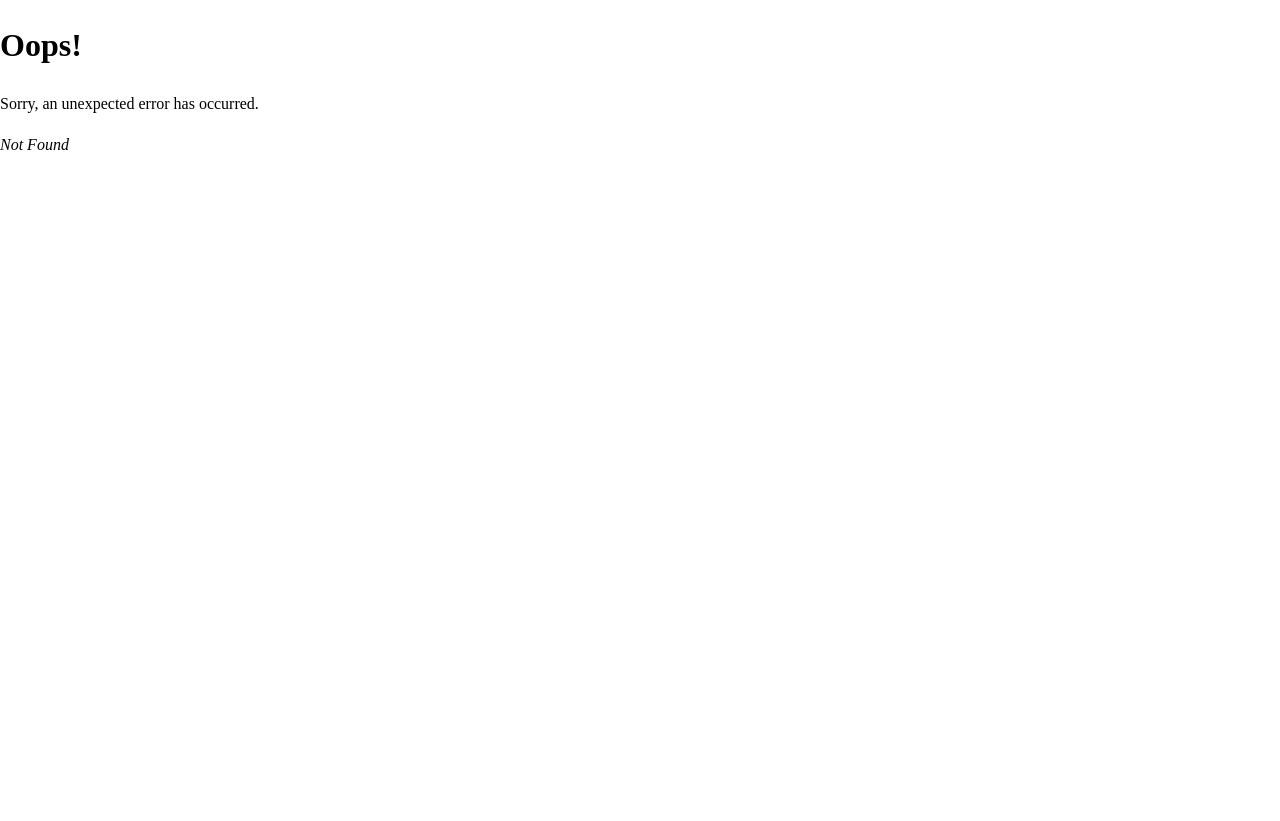
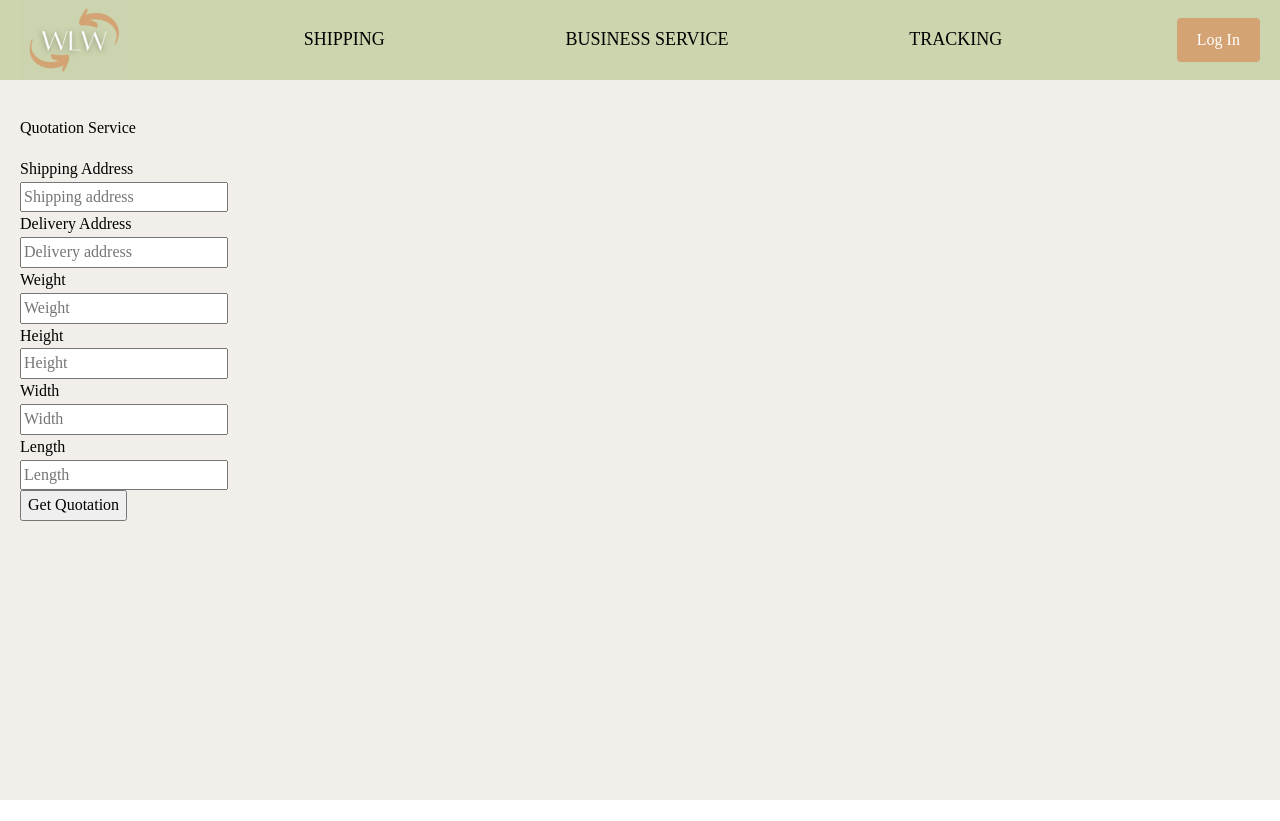
Before and after one commit to cristina-trofimov/WLW_soen343, a React (Vite) app in the folder frontend/: page /quote in a window 1280 px wide. Before the commit this address had no page. After the commit the page ends 800 px from the top, so only its background shows below. Built offline with nearby package versions, Linux system fonts and the light colour scheme.

Commit message:
functional adress locator but distance dosent work yet

```diff
--- a/frontend/package.json
+++ b/frontend/package.json
@@ -29,6 +29,7 @@
     "globals": "^15.9.0",
     "typescript": "^5.5.3",
     "typescript-eslint": "^8.0.1",
+    "use-places-autocomplete": "^4.0.1",
     "vite": "^5.4.1"
   }
 }
--- a/frontend/src/main.tsx
+++ b/frontend/src/main.tsx
@@ -8,6 +8,7 @@ import Layout from './routes/Layout'
 import ErrorPage from './pages/ErrorPage'
 import HomePage from './pages/HomePage'
 import LoginPage from './pages/LoginPage'
+import QuotationPage from "./pages/QuotationPage.tsx";
 
 
 const router = createBrowserRouter([
@@ -25,6 +26,11 @@ const router = createBrowserRouter([
       {
         path: "home",
         element: <HomePage />,
+
+      },
+        {
+        path: "quote",
+        element: <QuotationPage />,
 
       },
       {
--- /dev/null
+++ b/frontend/src/pages/QuotationPage.tsx
@@ -0,0 +1,139 @@
+import { useState, ChangeEvent } from 'react';
+import axios from 'axios';
+
+// Define the type for a suggestion object
+type Suggestion = {
+    display_name: string;
+    lat: string;
+    lon: string;
+};
+
+const QuotationPage = () => {
+    const [shippingAddress, setShippingAddress] = useState('');
+    const [deliveryAddress, setDeliveryAddress] = useState('');
+    const [shippingCoords, setShippingCoords] = useState<[number, number] | null>(null);
+    const [deliveryCoords, setDeliveryCoords] = useState<[number, number] | null>(null);
+    const [suggestions, setSuggestions] = useState<Suggestion[]>([]);
+    const [distance, setDistance] = useState<string | null>(null);
+
+    // Fetch address suggestions and update coordinates
+    const handleAddressChange = async (
+        e: ChangeEvent<HTMLInputElement>,
+        setAddress: React.Dispatch<React.SetStateAction<string>>,
+        setCoords: React.Dispatch<React.SetStateAction<[number, number] | null>>
+    ) => {
+        const query = e.target.value;
+        setAddress(query);
+
+        if (query.length > 2) {
+            try {
+                const response = await axios.get(`https://nominatim.openstreetmap.org/search?format=json&q=${query}`);
+                setSuggestions(response.data);
+
+                // Optional: clear coordinates when a new search starts
+                setCoords(null);
+            } catch (error) {
+                console.error("Error fetching address suggestions:", error);
+            }
+        } else {
+            setSuggestions([]);
+        }
+    };
+
+    // Handle selection of an address suggestion
+    const handleSelectSuggestion = (
+        suggestion: Suggestion,
+        setAddress: React.Dispatch<React.SetStateAction<string>>,
+        setCoords: React.Dispatch<React.SetStateAction<[number, number] | null>>
+    ) => {
+        setAddress(suggestion.display_name);
+        setCoords([parseFloat(suggestion.lat), parseFloat(suggestion.lon)]);
+        setSuggestions([]);
+    };
+
+    // Calculate the distance between two coordinates
+    const calculateDistance = async () => {
+        if (shippingCoords && deliveryCoords) {
+            const apiKey = '5b3ce3597851110001cf6248f835839e4a72421881fa97ad83367c9d'; // Replace with your OpenRouteService API key
+            const url = `https://api.openrouteservice.org/v2/matrix/driving-car`;
+
+            try {
+                const response = await axios.post(url, {
+                    locations: [shippingCoords, deliveryCoords],
+                    metrics: ["distance"]
+                }, {
+                    headers: {
+                        Authorization: apiKey,
+                        "Content-Type": "application/json",
+                    },
+                });
+
+                const distanceInMeters = response.data.distances[0][1];
+                setDistance((distanceInMeters / 1000).toFixed(2) + " km");
+            } catch (error) {
+                console.error("Error calculating distance:", error);
+                setDistance("Error calculating distance");
+            }
+        }
+    };
+
+    return (
+        <div>
+            <p>Quotation Service</p>
+            <form id="quotationForm" onSubmit={(e) => e.preventDefault()}>
+                <label>Shipping Address</label><br />
+                <input
+                    type="text"
+                    value={shippingAddress}
+                    onChange={(e) => handleAddressChange(e, setShippingAddress, setShippingCoords)}
+                    placeholder="Shipping address"
+                /><br />
+                <div>
+                    {suggestions.map((suggestion, index) => (
+                        <div
+                            key={index}
+                            onClick={() => handleSelectSuggestion(suggestion, setShippingAddress, setShippingCoords)}
+                            style={{ cursor: "pointer", padding: "4px" }}
+                        >
+                            {suggestion.display_name}
+                        </div>
+                    ))}
+                </div>
+
+                <label>Delivery Address</label><br />
+                <input
+                    type="text"
+                    value={deliveryAddress}
+                    onChange={(e) => handleAddressChange(e, setDeliveryAddress, setDeliveryCoords)}
+                    placeholder="Delivery address"
+                /><br />
+                <div>
+                    {suggestions.map((suggestion, index) => (
+                        <div
+                            key={index}
+                            onClick={() => handleSelectSuggestion(suggestion, setDeliveryAddress, setDeliveryCoords)}
+                            style={{ cursor: "pointer", padding: "4px" }}
+                        >
+                            {suggestion.display_name}
+                        </div>
+                    ))}
+                </div>
+
+                <label>Weight</label><br />
+                <input name="weight" type="text" placeholder="Weight" /><br />
+                <label>Height</label><br />
+                <input name="height" type="text" placeholder="Height" /><br />
+                <label>Width</label><br />
+                <input name="width" type="text" placeholder="Width" /><br />
+                <label>Length</label><br />
+                <input name="length" type="text" placeholder="Length" /><br />
+
+                <button onClick={calculateDistance}>Get Quotation</button>
+            </form>
+
+            {distance && <p>Distance: {distance}</p>}
+        </div>
+    );
+};
+
+export default QuotationPage;
--- a/frontend/src/routes/Layout.tsx
+++ b/frontend/src/routes/Layout.tsx
@@ -14,7 +14,7 @@ const Layout = () => {
                     <div className={classes.logo}><Image src={"./public/WLW_logo.png"} h={"80px"}/></div>
                 </a>
                 <button className={classes.headerButton} onClick={() => navigate("/")}>SHIPPING</button>
-                <button className={classes.headerButton} onClick={() => navigate("/")}>BUSINESS SERVICE</button>
+                <button className={classes.headerButton} onClick={() => navigate("/quote")}>BUSINESS SERVICE</button>
                 <button className={classes.headerButton} onClick={() => navigate("/")}>TRACKING</button>
                 <button className={classes.loginButton} onClick={() => navigate("/login")}>Log In</button>
             </div>
```
Also changed, not shown: 1 other file (tests, documents, lock files or other folders).
